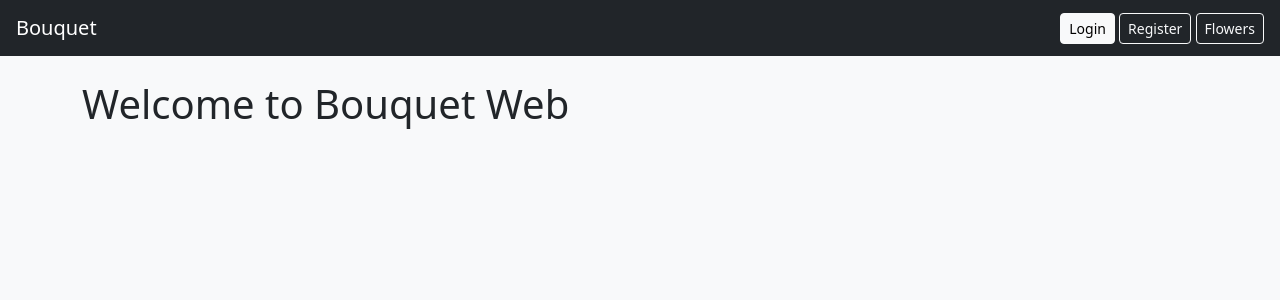
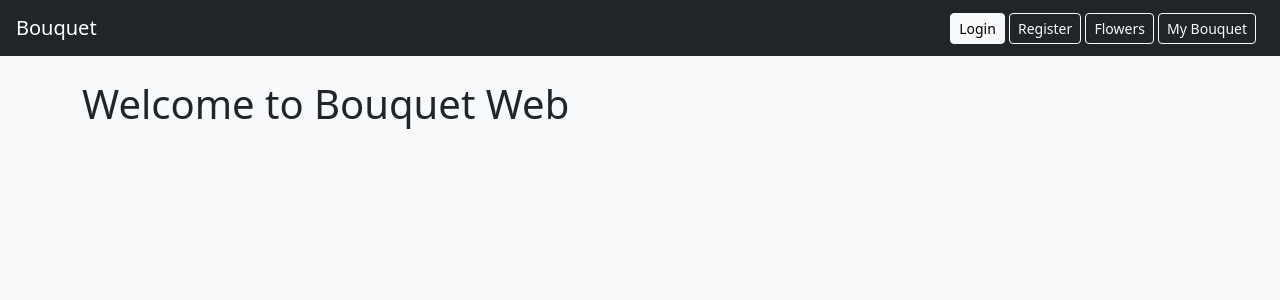
Before and after one commit to 6810110102psu-cmd/bouquet-web, a Flask app: page / in a window 1280 px wide. Shown: the top 300 px of the page. Run offline with Flask 3, Linux system fonts and the light colour scheme.

Commit message:
add bouquet preview link

```diff
--- a/templates/base.html
+++ b/templates/base.html
@@ -18,7 +18,8 @@
         <a href="/login" class="btn btn-light btn-sm">Login</a>
         <a href="/register" class="btn btn-outline-light btn-sm">Register</a>
         <a href="/flowers" class="btn btn-outline-light btn-sm">Flowers</a>
-    {% endif %}
+        <a href="/preview" class="btn btn-outline-light btn-sm me-2">My Bouquet</a>
+        {% endif %}
     </div>
 </nav>
 
```
